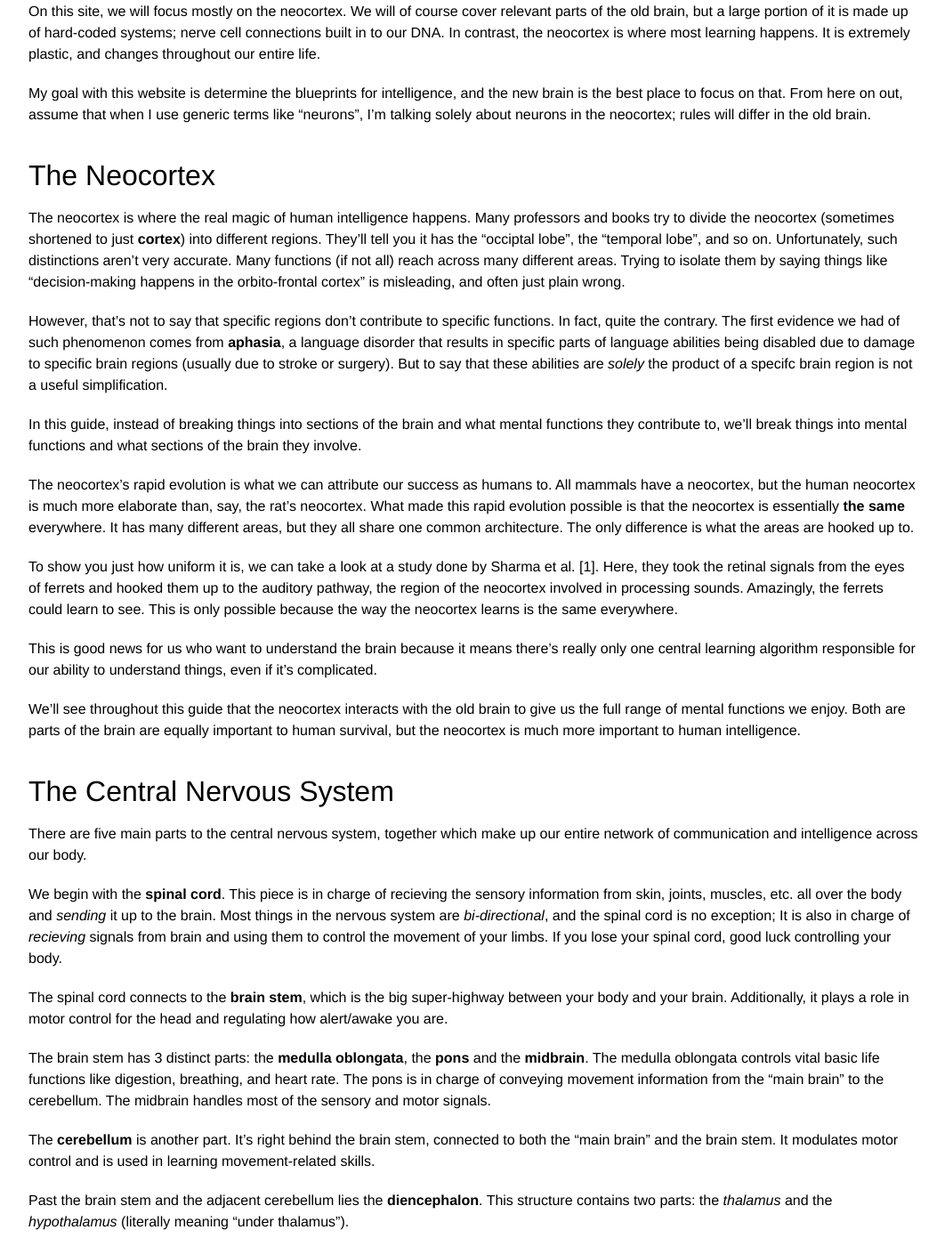
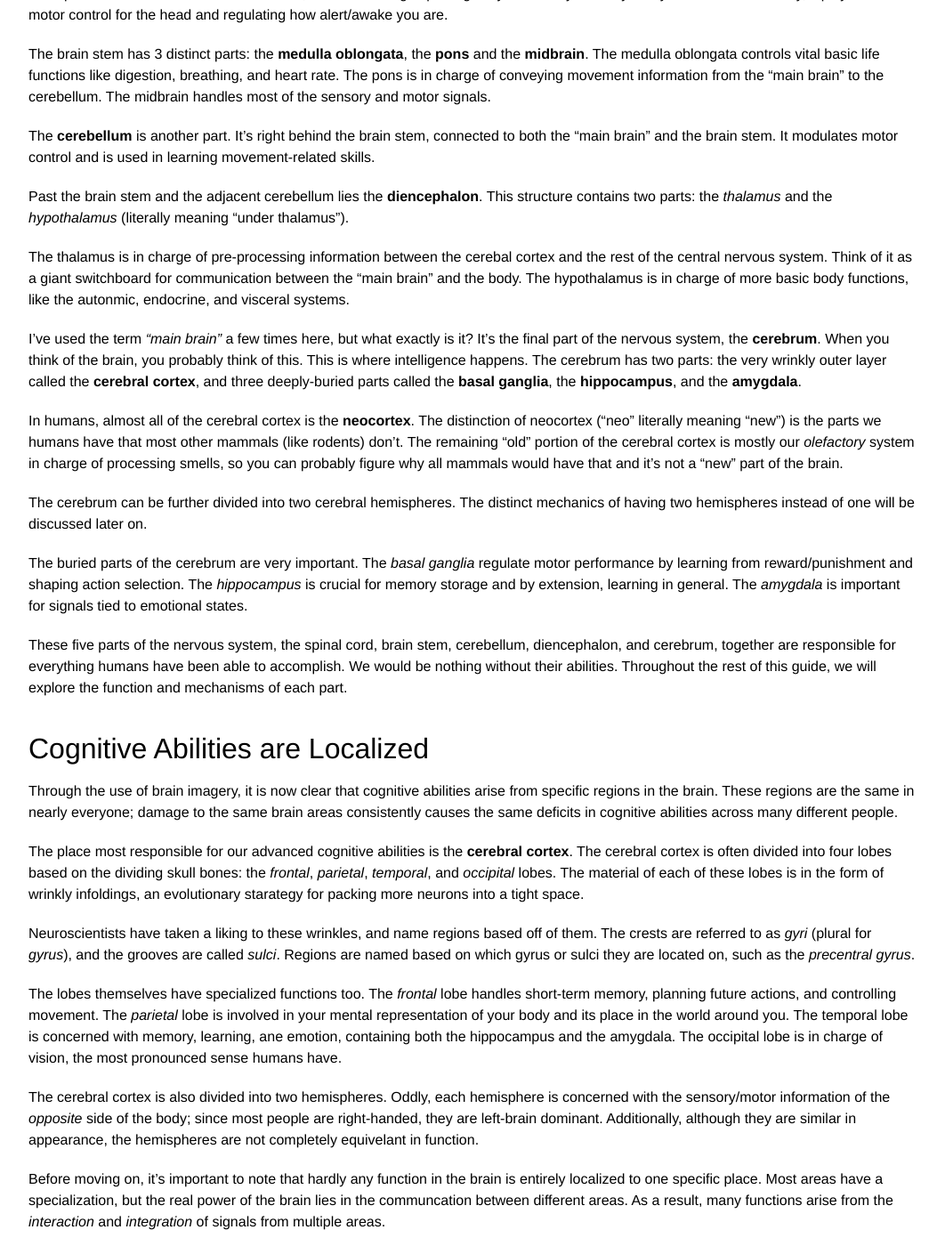
Before and after one commit to mdelsole/brain-nexus, a Jekyll site: the page built from brain-architecture/overview/index.markdown, in a window 1280 px wide and 1400 px high, scrolled down 1010 px. Shown: the whole window at 89% size, without its empty margins (108-1170 px from the left). Built offline with Jekyll 4.4.1, drawn with Linux system fonts in a browser that asks for light colours; some of the changed text lies outside the part shown.

Commit message:
Update index.markdown

```diff
--- a/brain-architecture/overview/index.markdown
+++ b/brain-architecture/overview/index.markdown
@@ -22,34 +22,6 @@ Welcome to the brain architecture section! Here, we will learn everything humans
 The brain is an extremely large system. At its most basic level, it is made up of **neurons**. These are the basic computational unit of the brain. A neuron by itself is quite usless; only when it is connected to another neuron via **synapses** does it start to have functionality. The brain has over 10,000,000,000 of these neurons, each interacting with each other with about 10,000 synapses. That's over 1 trillion different connections!
 
 Obviously, it would be impossible to try to understand what each individual neuron in the brain does. Fortunately for us, the brain has a *core set of principles* that it operates with. Most of our neural processing comes from a few simple mechanics repeated over and over. Throughout this section, we'll learn how this core set of principles emerges from the basic biological properties of neurons and synapses.
-
-# Parts of the Brain
-
-The brain has two main parts: the "new" brain, called the **neocortex**, and the "old" brain, which is everything not in the neocortex. The distinction between these two is fundamental to understanding how exactly we humans operate.
-
-Most of our intelligence comes from the neocortex. Meanwhile, most of our basic life functions (breathing, hunger, etc.) come from our old brain. There is a large host of interconnectivty between the two, and the line can become messy at times, but it is nevertheless a useful distinction.
-
-At the core of our brain, we have a reptilian brain. On the evolutionary tree, reptiles are at the bottom.
-
-On this site, we will focus mostly on the neocortex. We will of course cover relevant parts of the old brain, but a large portion of it is made up of hard-coded systems; nerve cell connections built in to our DNA. In contrast, the neocortex is where most learning happens. It is extremely plastic, and changes throughout our entire life.
-
-My goal with this website is determine the blueprints for intelligence, and the new brain is the best place to focus on that. From here on out, assume that when I use generic terms like "neurons", I'm talking solely about neurons in the neocortex; rules will differ in the old brain.
-
-# The Neocortex
-
-The neocortex is where the real magic of human intelligence happens. Many professors and books try to divide the neocortex (sometimes shortened to just **cortex**) into different regions. They'll tell you it has the "occiptal lobe", the "temporal lobe", and so on. Unfortunately, such distinctions aren't very accurate. Many functions (if not all) reach across many different areas. Trying to isolate them by saying things like "decision-making happens in the orbito-frontal cortex" is misleading, and often just plain wrong.
-
-However, that's not to say that specific regions don't contribute to specific functions. In fact, quite the contrary. The first evidence we had of such phenomenon comes from **aphasia**, a language disorder that results in specific parts of language abilities being disabled due to damage to specific brain regions (usually due to stroke or surgery). But to say that these abilities are *solely* the product of a specifc brain region is not a useful simplification.
-
-In this guide, instead of breaking things into sections of the brain and what mental functions they contribute to, we'll break things into mental functions and what sections of the brain they involve.
-
-The neocortex's rapid evolution is what we can attribute our success as humans to. All mammals have a neocortex, but the human neocortex is much more elaborate than, say, the rat's neocortex. What made this rapid evolution possible is that the neocortex is essentially **the same** everywhere. It has many different areas, but they all share one common architecture. The only difference is what the areas are hooked up to.
-
-To show you just how uniform it is, we can take a look at a study done by Sharma et al. [1]. Here, they took the retinal signals from the eyes of ferrets and hooked them up to the auditory pathway, the region of the neocortex involved in processing sounds. Amazingly, the ferrets could learn to see. This is only possible because the way the neocortex learns is the same everywhere.
-
-This is good news for us who want to understand the brain because it means there's really only one central learning algorithm responsible for our ability to understand things, even if it's complicated.
-
-We'll see throughout this guide that the neocortex interacts with the old brain to give us the full range of mental functions we enjoy. Both are parts of the brain are equally important to human survival, but the neocortex is much more important to human intelligence.
 
 # The Central Nervous System
 
@@ -77,6 +49,37 @@ The buried parts of the cerebrum are very important. The *basal ganglia* regulat
 
 These five parts of the nervous system, the spinal cord, brain stem, cerebellum, diencephalon, and cerebrum, together are responsible for everything humans have been able to accomplish. We would be nothing without their abilities. Throughout the rest of this guide, we will explore the function and mechanisms of each part.
 
+# Cognitive Abilities are Localized
+
+Through the use of brain imagery, it is now clear that cognitive abilities arise from specific regions in the brain. These regions are the same in nearly everyone; damage to the same brain areas consistently causes the same deficits in cognitive abilities across many different people.
+
+The place most responsible for our advanced cognitive abilities is the **cerebral cortex**. The cerebral cortex is often divided into four lobes based on the dividing skull bones: the *frontal*, *parietal*, *temporal*, and *occipital* lobes. The material of each of these lobes is in the form of wrinkly infoldings, an evolutionary starategy for packing more neurons into a tight space.
+
+Neuroscientists have taken a liking to these wrinkles, and name regions based off of them. The crests are referred to as *gyri* (plural for *gyrus*), and the grooves are called *sulci*. Regions are named based on which gyrus or sulci they are located on, such as the *precentral gyrus*.
+
+The lobes themselves have specialized functions too. The *frontal* lobe handles short-term memory, planning future actions, and controlling movement. The *parietal* lobe is involved in your mental representation of your body and its place in the world around you. The temporal lobe is concerned with memory, learning, ane emotion, containing both the hippocampus and the amygdala. The occipital lobe is in charge of vision, the most pronounced sense humans have.
+
+The cerebral cortex is also divided into two hemispheres. Oddly, each hemisphere is concerned with the sensory/motor information of the *opposite* side of the body; since most people are right-handed, they are left-brain dominant. Additionally, although they are similar in appearance, the hemispheres are not completely equivelant in function.
+
+Before moving on, it's important to note that hardly any function in the brain is entirely localized to one specific place. Most areas have a specialization, but the real power of the brain lies in the communcation between different areas. As a result, many functions arise from the *interaction* and *integration* of signals from multiple areas.
+
+
+
+# The Neocortex
+
+The neocortex is where the real magic of human intelligence happens. Many professors and books try to divide the neocortex (sometimes shortened to just **cortex**) into different regions. They'll tell you it has the "occiptal lobe", the "temporal lobe", and so on. Unfortunately, such distinctions aren't very accurate. Many functions (if not all) reach across many different areas. Trying to isolate them by saying things like "decision-making happens in the orbito-frontal cortex" is misleading, and often just plain wrong.
+
+However, that's not to say that specific regions don't contribute to specific functions. In fact, quite the contrary. The first evidence we had of such phenomenon comes from **aphasia**, a language disorder that results in specific parts of language abilities being disabled due to damage to specific brain regions (usually due to stroke or surgery). But to say that these abilities are *solely* the product of a specifc brain region is not a useful simplification.
+
+In this guide, instead of breaking things into sections of the brain and what mental functions they contribute to, we'll break things into mental functions and what sections of the brain they involve.
+
+The neocortex's rapid evolution is what we can attribute our success as humans to. All mammals have a neocortex, but the human neocortex is much more elaborate than, say, the rat's neocortex. What made this rapid evolution possible is that the neocortex is essentially **the same** everywhere. It has many different areas, but they all share one common architecture. The only difference is what the areas are hooked up to.
+
+To show you just how uniform it is, we can take a look at a study done by Sharma et al. [1]. Here, they took the retinal signals from the eyes of ferrets and hooked them up to the auditory pathway, the region of the neocortex involved in processing sounds. Amazingly, the ferrets could learn to see. This is only possible because the way the neocortex learns is the same everywhere.
+
+This is good news for us who want to understand the brain because it means there's really only one central learning algorithm responsible for our ability to understand things, even if it's complicated.
+
+We'll see throughout this guide that the neocortex interacts with the old brain to give us the full range of mental functions we enjoy. Both are parts of the brain are equally important to human survival, but the neocortex is much more important to human intelligence.
 
 # Citations
 
```
